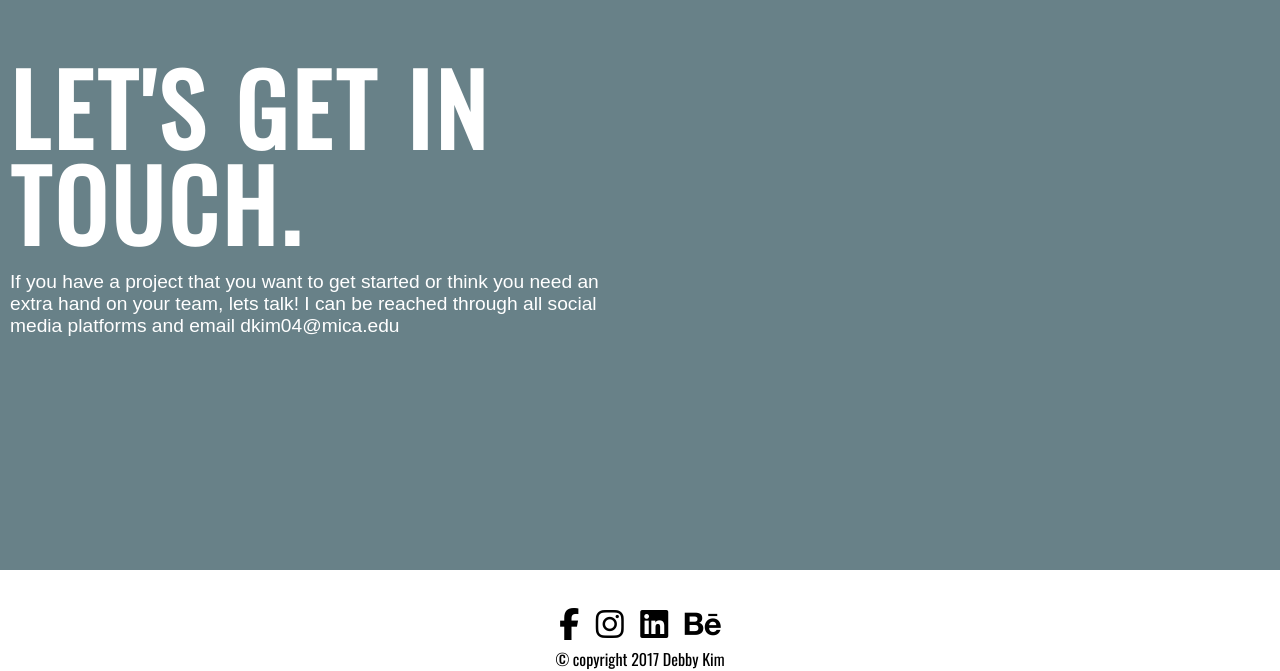
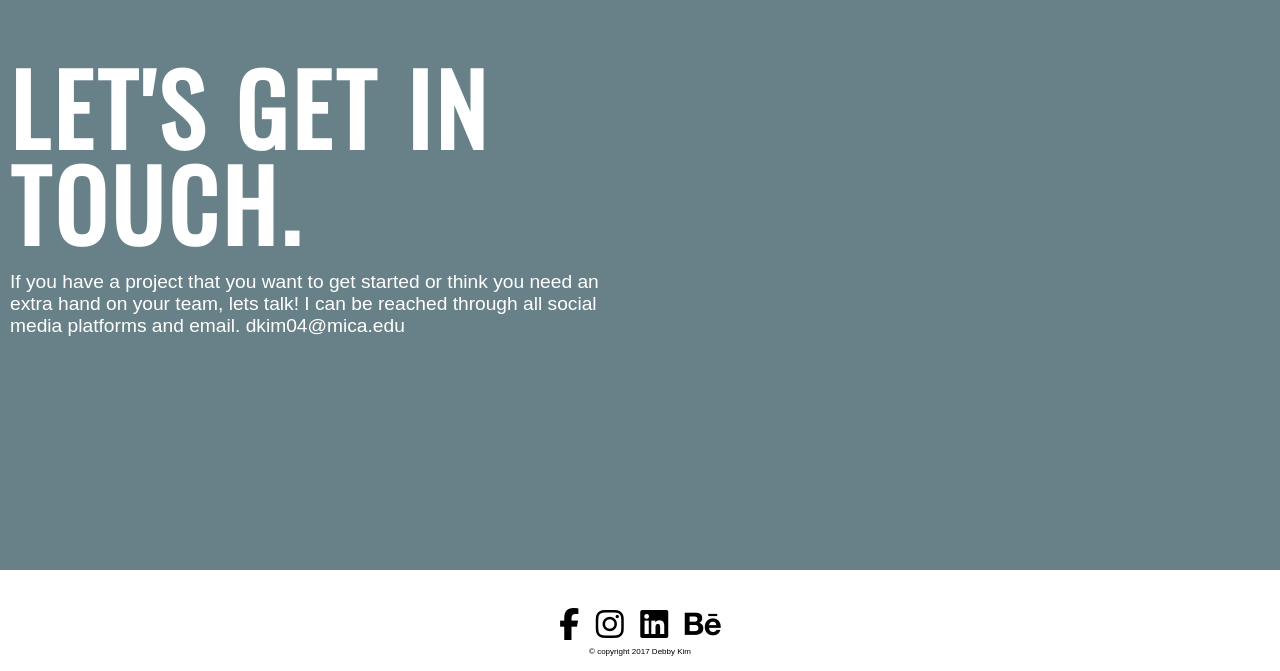
Before and after one commit to debifythat/debifythat.github.io, a plain HTML site: page portfolio/index.html in a window 1280 px wide. Shown: the part 1854-2525 px from the top of the page. Drawn offline with nearby package versions, Linux system fonts and the light colour scheme.

Commit message:
another fine tune edit

```diff
--- a/portfolio/basics.css
+++ b/portfolio/basics.css
@@ -78,6 +78,7 @@ nav ul{
 nav a{
     color: white;
     text-decoration: none;
+
 }
 nav a:hover{
     color: rgb(104,129,136);
@@ -218,6 +219,10 @@ footer{
     width: 100%;
     z-index: 500;
     padding-top: 2em;
+}
+.copyright{
+    font-family: 'Raleway', sans-serif;
+    font-size: .5em;
 }
 
 
--- a/portfolio/index.html
+++ b/portfolio/index.html
@@ -67,7 +67,7 @@
     <div id="contact" class="flex">
         <div class="col-6 aboutplacement">
             <h1 class="hellofont2">LET'S GET IN TOUCH.</h1>
-            <p class="paragraphfont2">If you have a project that you want to get started or think you need an extra hand on your team, lets talk! I can be reached through all social media platforms and email dkim04@mica.edu</p>
+            <p class="paragraphfont2">If you have a project that you want to get started or think you need an extra hand on your team, lets talk! I can be reached through all social media platforms and email. dkim04@mica.edu</p>
         </div>
     </div>
 
@@ -83,7 +83,7 @@
 
     </div>
     <div class="footer-flex">
-        <p>© copyright <span class="year dynamic">2017</span> Debby Kim</p>
+        <p class="copyright">© copyright <span class="year dynamic">2017</span> Debby Kim</p>
     </div>
 </footer>
 
```
